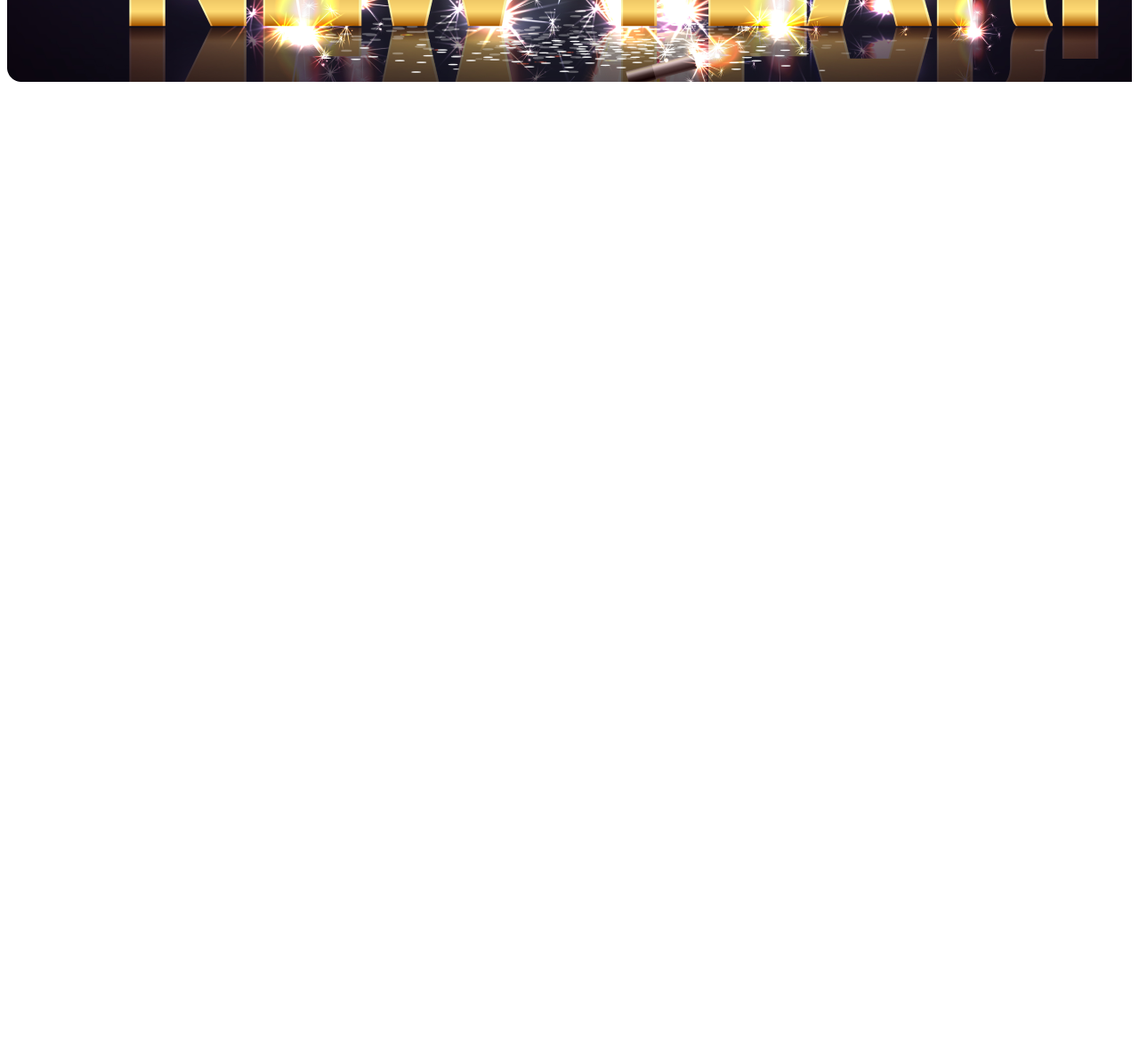
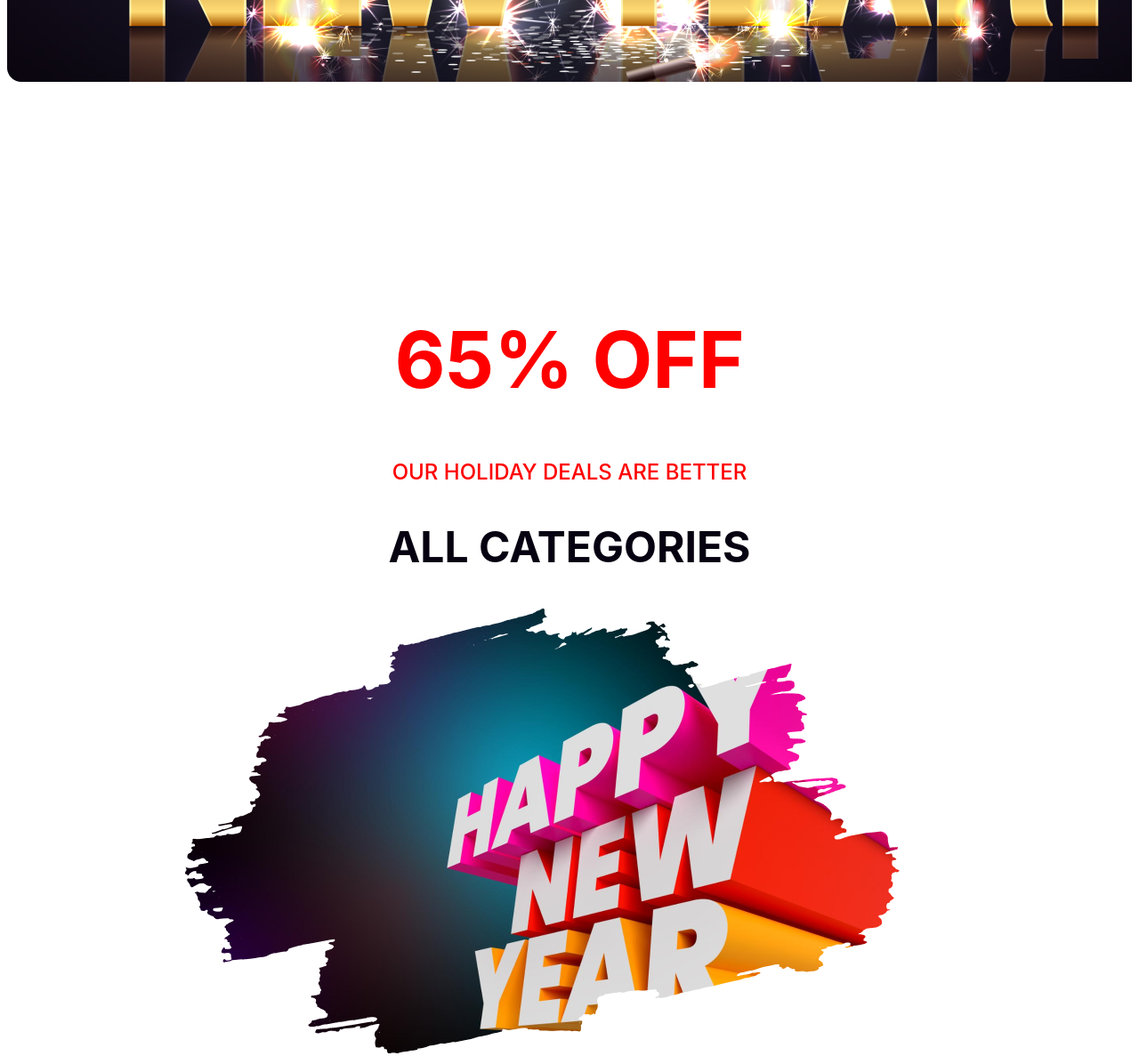
Before and after one commit to Samee37/assignment01-Samee, a plain HTML site: page index.html in a window 1280 px wide. Shown: the part 540-1727 px from the top of the page at 89% size. Before the commit the page ends 840 px from the top, so only its background shows below. Drawn offline with Linux system fonts and the light colour scheme.

Commit message:
header done

```diff
--- a/index.html
+++ b/index.html
@@ -21,6 +21,13 @@
 
     <main>
 
+        <div class="likha">
+            <h1 class="off">65% OFF</h1>
+            <h4 class="holiday">OUR HOLIDAY DEALS ARE BETTER</h4>
+            <h2 class="all">ALL CATEGORIES</h2>
+            <img class="happ" src="/images/New Year Photo.png" alt="">
+        </div>
+
     </main>
     <footer>
 
--- a/style/style.css
+++ b/style/style.css
@@ -26,3 +26,33 @@ padding-top: 150px;
     opacity: 1.8;
 
 }
+.off{
+    color: #F00;
+text-align: center;
+font-family: Inter;
+font-size: 88px;
+font-style: normal;
+font-weight: 700;
+line-height: normal;
+}
+.holiday{
+    color: #F00;
+text-align: center;
+font-family: Inter;
+font-size: 24px;
+font-style: normal;
+font-weight: 500;
+line-height: normal;
+}
+.all{
+    color: #070211;
+text-align: center;
+font-family: Inter;
+font-size: 48px;
+font-style: normal;
+font-weight: 700;
+line-height: normal;
+}
+.happ{
+    margin-left: 200px;
+}
```
